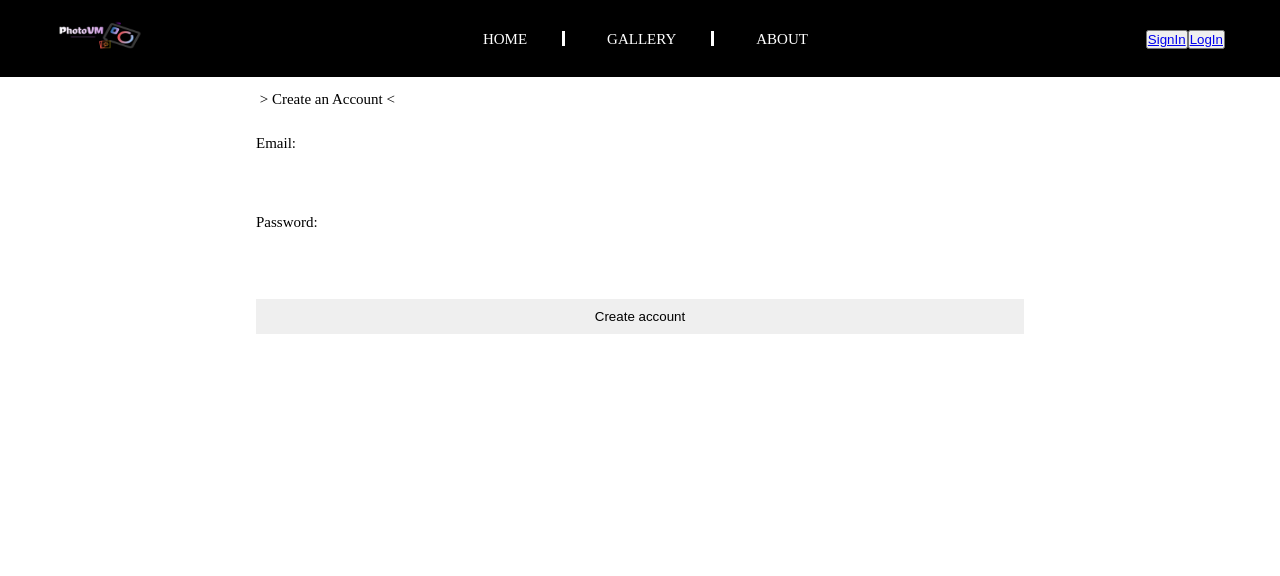
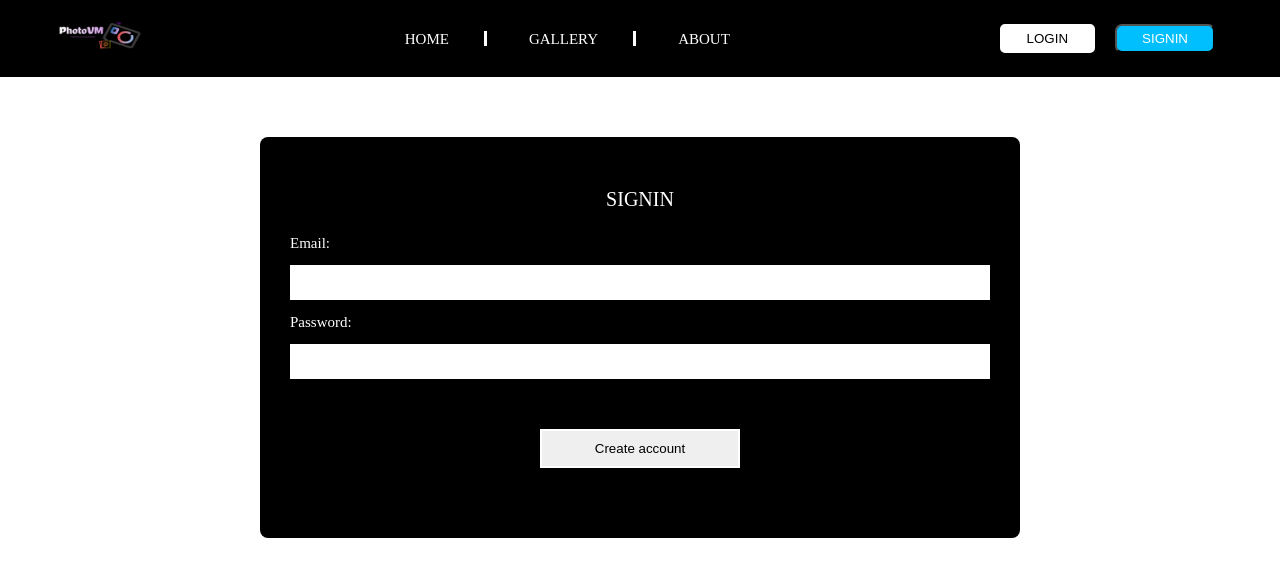
Before and after one commit to vvvmvvv/photovm-withReact, a React (Create React App) app in the folder photovm/: page /signin in a window 1280 px wide. Shown: the top 576 px of the page. Built offline with nearby package versions, Linux system fonts and the light colour scheme; no server answers.

Commit message:
login + signin form styling

```diff
--- a/photovm/src/components/Gallery/Gallery.js
+++ b/photovm/src/components/Gallery/Gallery.js
@@ -100,7 +100,7 @@ const Gallery = () => {
     const isGalleryFilled = () => {
         if (isLoading) return (
             <div className="processing">
-                <p>Photos loading...</p>
+                <p>Photos gallery loading...</p>
                 <div className="loader"></div>
             </div>
             );
--- /dev/null
+++ b/photovm/src/components/Login/Login.css
@@ -0,0 +1,36 @@
+
+.login-form {
+    display: flex;
+    flex-direction: column;
+    margin: 60px auto;
+    max-width: 700px;
+    padding: 40px 30px;
+    background-color: black;
+    border-radius: 8px;
+    color: white;
+  }
+
+  .login-form__header{
+      font-size: 20px;
+      display: flex;
+      justify-content: center;
+      text-transform: uppercase;
+  }
+
+  .login-form__btn{
+      margin: 30px auto;
+      width: 200px;
+      border: 2px solid white;
+  }
+
+  .login-form__btn:hover{
+      background-color: black;
+      color: white;
+      cursor: pointer;
+  }
+
+  form * {
+    width: 100%;
+    padding: 10px 0px;
+    border: none;
+  }
--- a/photovm/src/components/Login/Login.js
+++ b/photovm/src/components/Login/Login.js
@@ -2,6 +2,8 @@ import React, { useState } from 'react';
 import {Redirect} from 'react-router-dom';
 import firebase from '../../firebase/config';
 import { Auth } from '../../context/authContext';
+
+import "./Login.css"
 
 
 const Login = () => {
@@ -40,8 +42,9 @@ const Login = () => {
 
     return (
         <React.Fragment>
-            <form onSubmit={login}>
-                <p>&nbsp;&gt;&nbsp;Login&nbsp;&lt;&nbsp;</p>
+            <div className="container">
+            <form className="login-form" onSubmit={login}>
+                <p className="login-form__header">Login</p>
 
                 <label htmlFor='email'>Email: </label>
                 <input type='email' name='email' onChange={(e) => setEmail(e.target.value)} />
@@ -49,9 +52,9 @@ const Login = () => {
                 <label htmlFor='password'>Password: </label>
                 <input type='password' name='password' onChange={ (e) => setPassword(e.target.value) } />
                 <hr/>
-                <input type='submit' value="Login"/>
-
+                <button className="login-form__btn" type='submit'>Login</button>
             </form>
+            </div>
         </React.Fragment>
     )
 }
--- a/photovm/src/components/Nav/Nav.css
+++ b/photovm/src/components/Nav/Nav.css
@@ -57,11 +57,44 @@ nav{
     background-color: white;
 }
 
+.login{
+    text-transform: uppercase;
+    border-radius: 5px;
+    margin: 0px 10px;
+    padding: 5px 25px;
+    border: 2px solid white;
+    background-color: white;
+    color: black;
+    cursor: pointer;
+}
+.login:hover{
+    background-color: black;
+    color: white;
+}
+.signin{
+    border-radius: 7px;
+    margin: 0px 10px;
+    text-transform: uppercase;
+    padding: 5px 25px;
+    cursor: pointer;
+    background-color: deepskyblue;
+    color: white;
+}
+.signin:hover{
+    background-color: black;
+    color: white;
 
-
-
+}
 .logout{
-    border: 2px solid deepskyblue;
+    text-transform: uppercase;
+    border-radius: 5px;
+    margin: 0px 10px;
+    padding: 5px;
+    border: 2px solid white;
+    color: black;
+    cursor: pointer;
+}
+.logout:hover{
+    background-color: black;
     color: white;
-    cursor: pointer;
-  }
+}
--- a/photovm/src/components/Nav/Nav.js
+++ b/photovm/src/components/Nav/Nav.js
@@ -43,8 +43,8 @@ const Nav = (props) => {
     }else{
         buttons = (
         <React.Fragment>
-            <button><Link to='/signin'>SignIn</Link></button>
-            <button><Link to='/login'>LogIn</Link></button>
+            <Link to='/login'> <button className="login">Login</button></Link>
+            <Link to='/signin'><button className="signin">Signin</button></Link>
         </React.Fragment>
         )
     }
--- /dev/null
+++ b/photovm/src/components/Signin/Signin.css
@@ -0,0 +1,36 @@
+
+.signin-form {
+    display: flex;
+    flex-direction: column;
+    margin: 60px auto;
+    max-width: 700px;
+    padding: 40px 30px;
+    background-color: black;
+    border-radius: 8px;
+    color: white;
+  }
+
+  .signin-form__header{
+      font-size: 20px;
+      display: flex;
+      justify-content: center;
+      text-transform: uppercase;
+  }
+
+  .signin-form__btn{
+      margin: 30px auto;
+      width: 200px;
+      border: 2px solid white;
+  }
+
+  .signin-form__btn:hover{
+      background-color: black;
+      color: white;
+      cursor: pointer;
+  }
+
+  form * {
+    width: 100%;
+    padding: 10px 0px;
+    border: none;
+  }
--- a/photovm/src/components/Signin/Signin.js
+++ b/photovm/src/components/Signin/Signin.js
@@ -2,6 +2,8 @@ import React, { useState } from 'react';
 import firebase from '../../firebase/config';
 import { Auth } from '../../context/authContext';
 import {Redirect} from 'react-router-dom';
+
+import "./Signin.css"
 
 const Signin = () => {
 
@@ -34,8 +36,8 @@ const Signin = () => {
 
     return (
         <React.Fragment>
-            <form onSubmit={signin}>
-                <p>&nbsp;&gt;&nbsp;Create an Account&nbsp;&lt;&nbsp;</p>
+            <form class="signin-form"onSubmit={signin}>
+                <p className="signin-form__header">Signin</p>
 
                 <label htmlFor='email'>Email: </label>
                 <input type='email' name='email' onChange={(e) => setEmail(e.target.value)} />
@@ -43,7 +45,7 @@ const Signin = () => {
                 <label htmlFor='password'>Password: </label>
                 <input type='password' name='password' onChange={ (e) => setPassword(e.target.value) } />
                 <hr/>
-                <input type='submit' value="Create account"/>
+                <button className="signin-form__btn" type='submit'>Create account</button>
 
             </form>
         </React.Fragment>
--- a/photovm/src/index.css
+++ b/photovm/src/index.css
@@ -32,23 +32,11 @@ body,html{
 
 }
 
-form {
-  width: 60%;
-  margin: 0 auto;
-  max-width: 900px;
-}
-
-form * {
-  width: 100%;
-  padding: 10px 0px;
-  border: none;
-  display: block;
-}
 
 .editForm{
   width: 100%;
 }
-.edit, .delete, .logout {
+.edit, .delete{
   background: none;
   padding: 10px;
   border: none;
```
